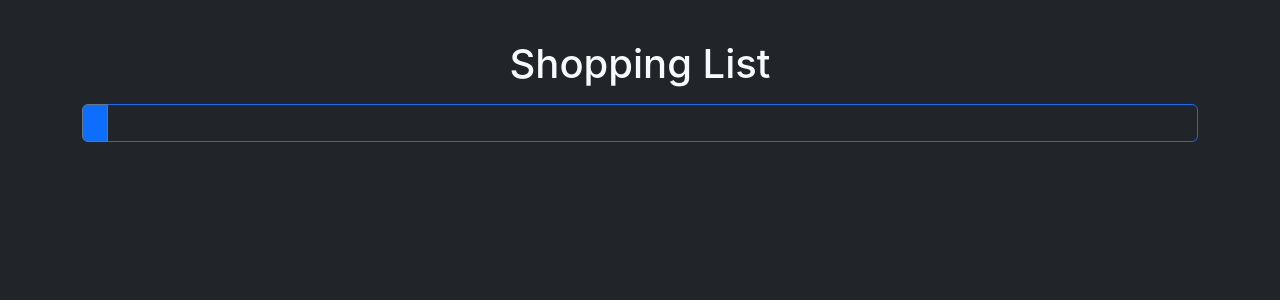
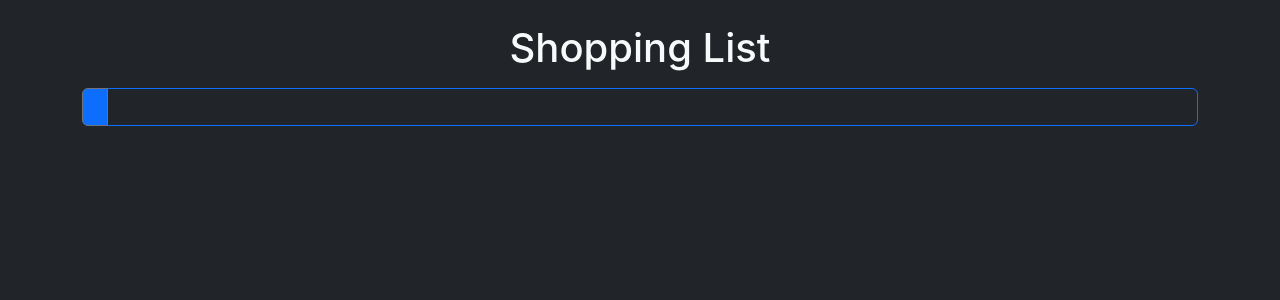
Before and after one commit to olinic/shopping-list, a React (Create React App) app in the folder client/shopping-list/: page / in a window 1280 px wide. Shown: the top 300 px of the page. Built offline with nearby package versions, Linux system fonts and the light colour scheme; some icons are missing.

Commit message:
Use bootstrap to style header.

```diff
--- a/client/shopping-list/src/App.css
+++ b/client/shopping-list/src/App.css
@@ -1,7 +1,3 @@
-h1 {
-  margin-top: 40px;
-}
-
 .App {
   min-height: 100vh;
   display: flex;
--- a/client/shopping-list/src/App.js
+++ b/client/shopping-list/src/App.js
@@ -5,7 +5,7 @@ function App() {
   return (
     <div className="App bg-dark text-light">
       <div className="container text-center">
-        <h1>Shopping List</h1>
+        <h1 className="mt-4">Shopping List</h1>
         <List></List>
       </div>
     </div>
```
